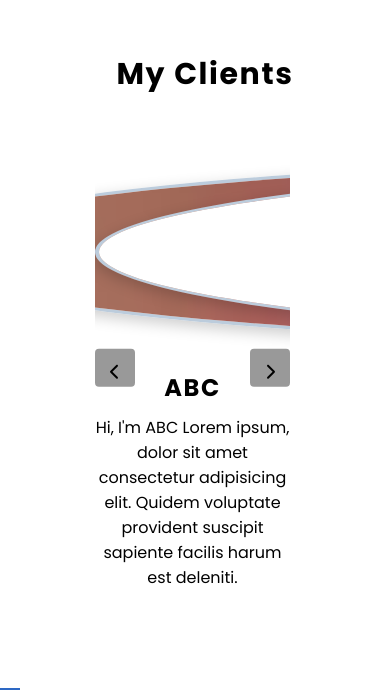
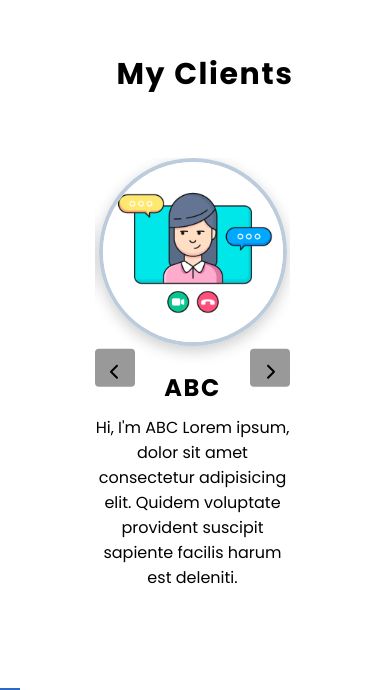
Before and after one commit to NitinYadav2020/portfolio, a React (Create React App) app: page / in a window 390 px wide. Shown: the part 1762-2452 px from the top of the page. Built offline with nearby package versions, Linux system fonts and the light colour scheme.

Commit message:
css change

```diff
--- a/src/components/slider/slider.css
+++ b/src/components/slider/slider.css
@@ -130,7 +130,7 @@ article.nextSlide{
     }
     img.person-img{
       height: 180px;
-      width: 1800px;
+      width: 180px;
     }
 
 }
```
